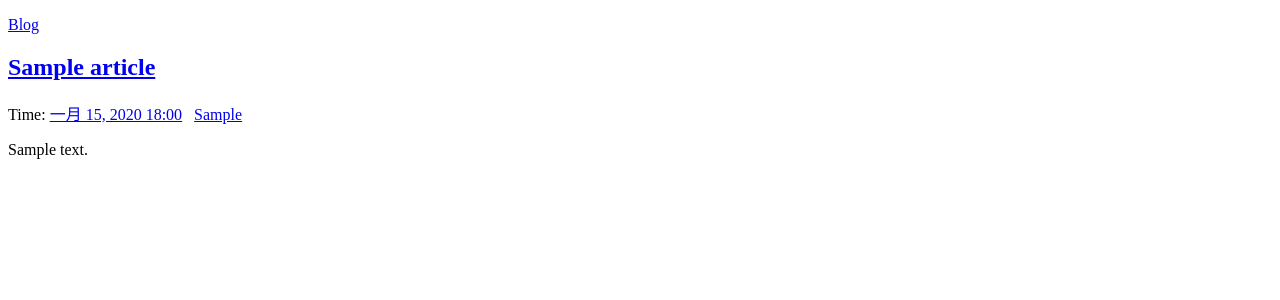
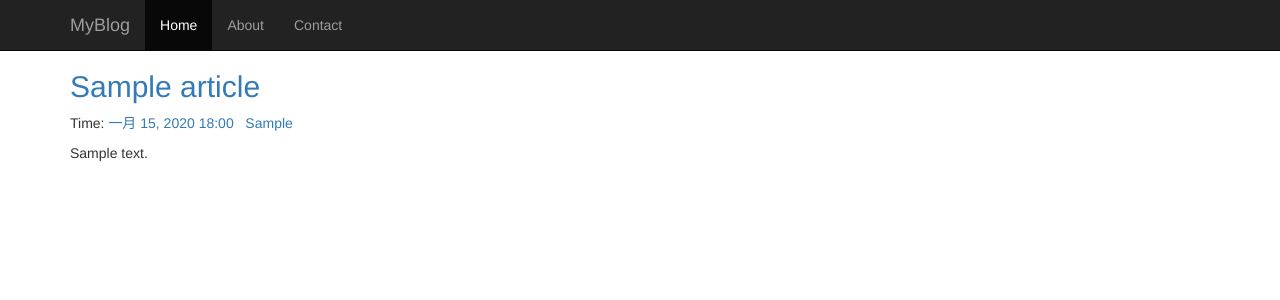
Before and after one commit to Eliot00/MyBlog, a Django app: page / in a window 1280 px wide. Shown: the top 300 px of the page. Run offline with Django 3.2, Linux system fonts and the light colour scheme; tables that the repository leaves empty hold one stand-in row (values such as "Sample post"); some libraries are stand-ins or nearby versions.

Commit message:
小改进与依赖描述

```diff
--- /dev/null
+++ b/requirements.txt
@@ -0,0 +1,3 @@
+Django==2.1.1
+Markdown==2.6.11
+pytz==2018.5
--- a/templates/base.html
+++ b/templates/base.html
@@ -1,6 +1,57 @@
 <!DOCTYPE html>
-<p>
-  <a href="{% url 'index' %}">Blog</a>
-</p>
+<html lang="zh-CN">
+  <head>
+    <meta charset="utf-8">
+    <meta http-equiv="X-UA-Compatible" content="IE=edge">
+    <meta name="viewport" content="width=device-width, initial-scale=1">
+    <!-- 上述3个meta标签*必须*放在最前面，任何其他内容都*必须*跟随其后！ -->
+    <meta name="description" content="">
+    <meta name="author" content="">
 
-{% block content %}{% endblock content %}
+    <title>MyBlog</title>
+
+    <!-- Bootstrap core CSS -->
+    <link href="https://cdn.bootcss.com/bootstrap/3.3.7/css/bootstrap.min.css" rel="stylesheet">
+
+    <!-- Custom styles for this template -->
+    <link href="starter-template.css" rel="stylesheet">
+
+  </head>
+
+  <body>
+
+    <nav class="navbar navbar-inverse navbar-fixed-top">
+      <div class="container">
+        <div class="navbar-header">
+          <button type="button" class="navbar-toggle collapsed" data-toggle="collapse" data-target="#navbar" aria-expanded="false" aria-controls="navbar">
+            <span class="sr-only">Toggle navigation</span>
+            <span class="icon-bar"></span>
+            <span class="icon-bar"></span>
+            <span class="icon-bar"></span>
+          </button>
+          <a class="navbar-brand" href="{% url 'index' %}">MyBlog</a>
+        </div>
+        <div id="navbar" class="collapse navbar-collapse">
+          <ul class="nav navbar-nav">
+            <li class="active"><a href="#">Home</a></li>
+            <li><a href="#about">About</a></li>
+            <li><a href="#contact">Contact</a></li>
+          </ul>
+        </div><!--/.nav-collapse -->
+      </div>
+    </nav>
+
+    <div class="container" style="margin-top: 50px;">
+
+      <div class="starter-template">
+
+        {% block content %}{% endblock content %}
+
+      </div>
+
+    </div><!-- /.container -->
+
+    <script src="https://cdn.bootcss.com/jquery/1.12.4/jquery.min.js"></script>
+    <script src="https://cdn.bootcss.com/bootstrap/3.3.7/js/bootstrap.min.js"></script>
+  </body>
+</html>
--- a/templates/index.html
+++ b/templates/index.html
@@ -1,5 +1,4 @@
-<!DOCTYPE html>
-{% extends "base.html" %}
+{% extends 'base.html' %}
 
 {% block content %}
   <div class="posts">
@@ -22,4 +21,5 @@
       </section>
     {% endfor %}
   </div><!-- /.blog-post -->
-{% endblock %}
+
+{% endblock content %}
```
